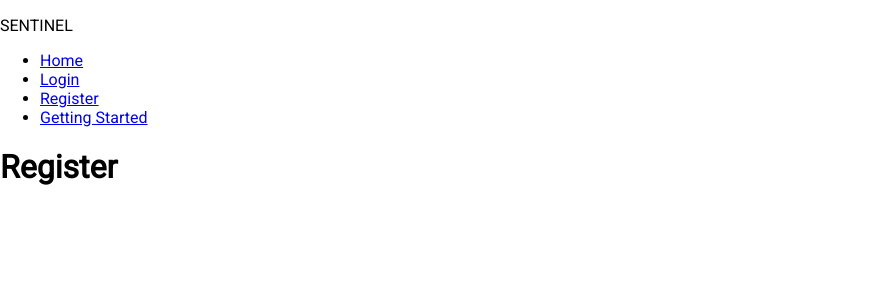
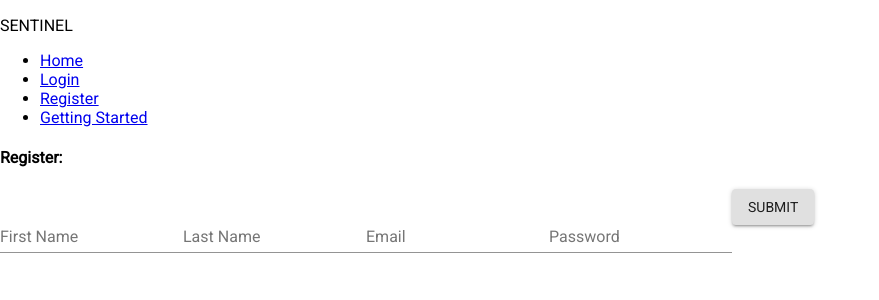
Before and after one commit to denis-onder/sentinel, a Next.js app in the folder src/client/: page /register in a window 1280 px wide. Shown: the top 300 px of the page, without its empty margins (0-879 px from the left). Built offline with nearby package versions, Linux system fonts and the light colour scheme.

Commit message:
Registration functionality, preparing the dashboard

```diff
--- a/src/client/pages/dashboard.js
+++ b/src/client/pages/dashboard.js
@@ -1,6 +1,5 @@
 import React from "react";
 import Head from "../components/head";
-import Nav from "../components/nav";
 import css from "../assets/scss/base.scss";
 
 export default class Dashboard extends React.Component {
@@ -8,7 +7,6 @@
     return (
       <div>
         <Head title="Sentinel - Dashboard" />
-        <Nav />
         <div className={css.hero}>
           <h1>Dashboard</h1>
         </div>
--- a/src/client/pages/login.js
+++ b/src/client/pages/login.js
@@ -43,7 +43,7 @@
           <form noValidate autoComplete="off">
             <h4>Login:</h4>
             <TextField
-              id="standard-name"
+              id="standard-email"
               label="Email"
               margin="normal"
               name="email"
--- a/src/client/pages/register.js
+++ b/src/client/pages/register.js
@@ -2,15 +2,83 @@
 import Head from "../components/head";
 import Nav from "../components/nav";
 import css from "../assets/scss/base.scss";
+import TextField from '@material-ui/core/TextField';
+import Button from '@material-ui/core/Button';
+import Store from '../store';
 
-const Register = () => (
+class Login extends React.Component {
+  constructor() {
+    super();
+    this.state = {
+      firstName: '',
+      lastName: '',
+      email: '',
+      password: ''
+    }
+    this.onChange = this.onChange.bind(this);
+    this.onClick = this.onClick.bind(this);
+  }
+  onChange(e) {
+    this.setState({ [e.target.name]: e.target.value })
+  }
+  onClick() {
+    const userData = {
+      email: this.state.email,
+      firstName: this.state.firstName,
+      lastName: this.state.lastName,
+      password: this.state.password
+    }
+    Store.registerUser(userData)
+      .then(res => window.location.href = '/login')
+      .catch(err => console.log(err));
+  }
+  render() {
+    return (
       <div>
         <Head title="Sentinel - Register" />
         <Nav />
         <div className={css.hero}>
-      <h1 className={css.title}>Register</h1>
+          <form noValidate autoComplete="off">
+            <h4>Register:</h4>
+            <TextField
+              id="standard-first-name"
+              label="First Name"
+              margin="normal"
+              name="firstName"
+              value={this.state.firstName}
+              onChange={this.onChange}
+            />
+            <TextField
+              id="standard-last-name"
+              label="Last Name"
+              margin="normal"
+              name="lastName"
+              value={this.state.lastName}
+              onChange={this.onChange}
+            />
+            <TextField
+              id="standard-email"
+              label="Email"
+              margin="normal"
+              name="email"
+              value={this.state.email}
+              onChange={this.onChange}
+            />
+            <TextField
+              id="standard-password-input"
+              label="Password"
+              margin="normal"
+              name="password"
+              type="password"
+              value={this.state.password}
+              onChange={this.onChange}
+            />
+            <Button variant="contained" className={css.button} onClick={this.onClick}>Submit</Button>
+          </form>
         </div>
       </div>
-);
+    )
+  }
+}
 
-export default Register;
+export default Login;
--- a/src/client/store.js
+++ b/src/client/store.js
@@ -2,15 +2,16 @@
 
 class StoreClass {
     constructor() {
+        this.store = {
+            vault: []
+        };
         this.testServer = this.testServer.bind(this);
     }
     testServer() {
-        return new Promise((resolve, reject) => {
-            axios.get('http://localhost:8000/api/test')
-                .then(res => res.data)
-                .then(data => resolve(data))
-                .catch(err => reject(err));
-        })
+        axios.get('http://localhost:8000/api/test')
+            .then(res => res.data)
+            .then(data => console.log(data))
+            .catch(err => console.log(err));
     }
     loginUser(data) {
         return new Promise((resolve, reject) => {
@@ -21,7 +22,18 @@
         })
     }
     registerUser(data) {
-        // Regiser a new user
+        return new Promise((resolve, reject) => {
+            axios.post('http://localhost:8000/api/register', data)
+                .then(res => res.data)
+                .then(data => {
+                    if (!data.hasOwnProperty('_key')) {
+                        reject(data);
+                    } else {
+                        resolve(data);
+                    }
+                })
+                .catch(err => reject(err.response.data));
+        });
     }
     createVault(data) {
         // Add a new vault
```
Lines whose indentation alone changed are shown as unchanged.
